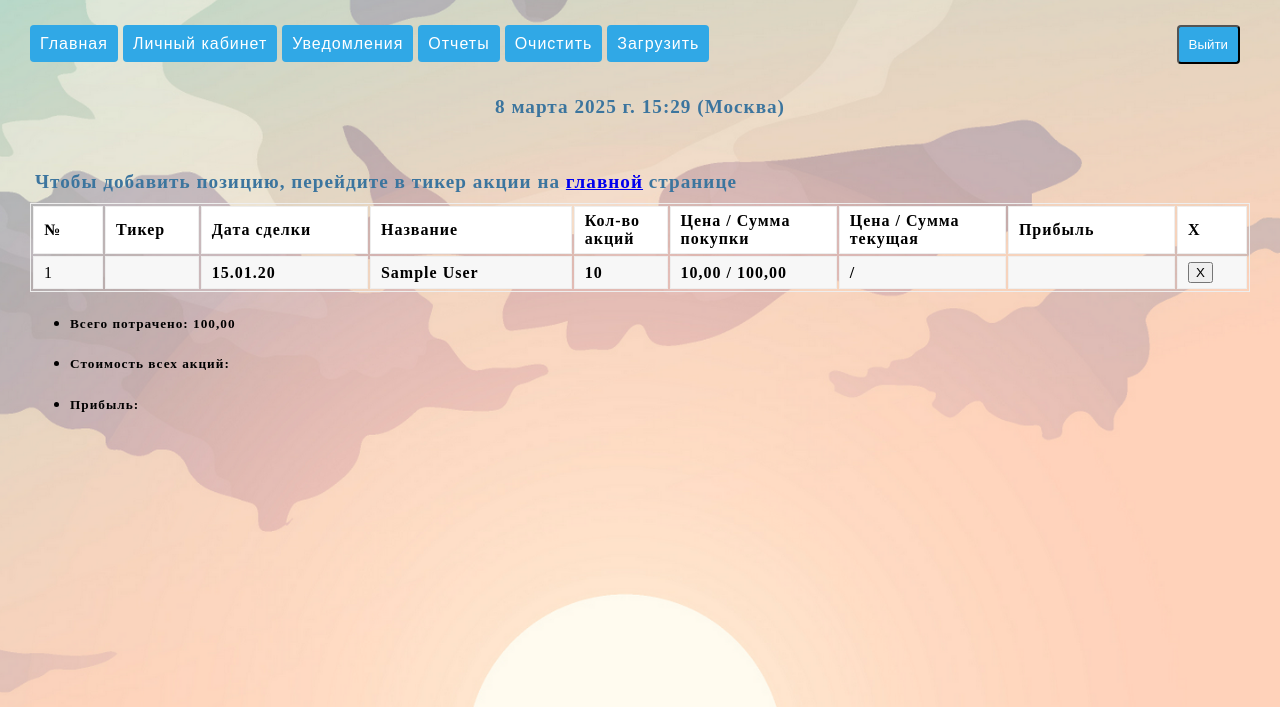
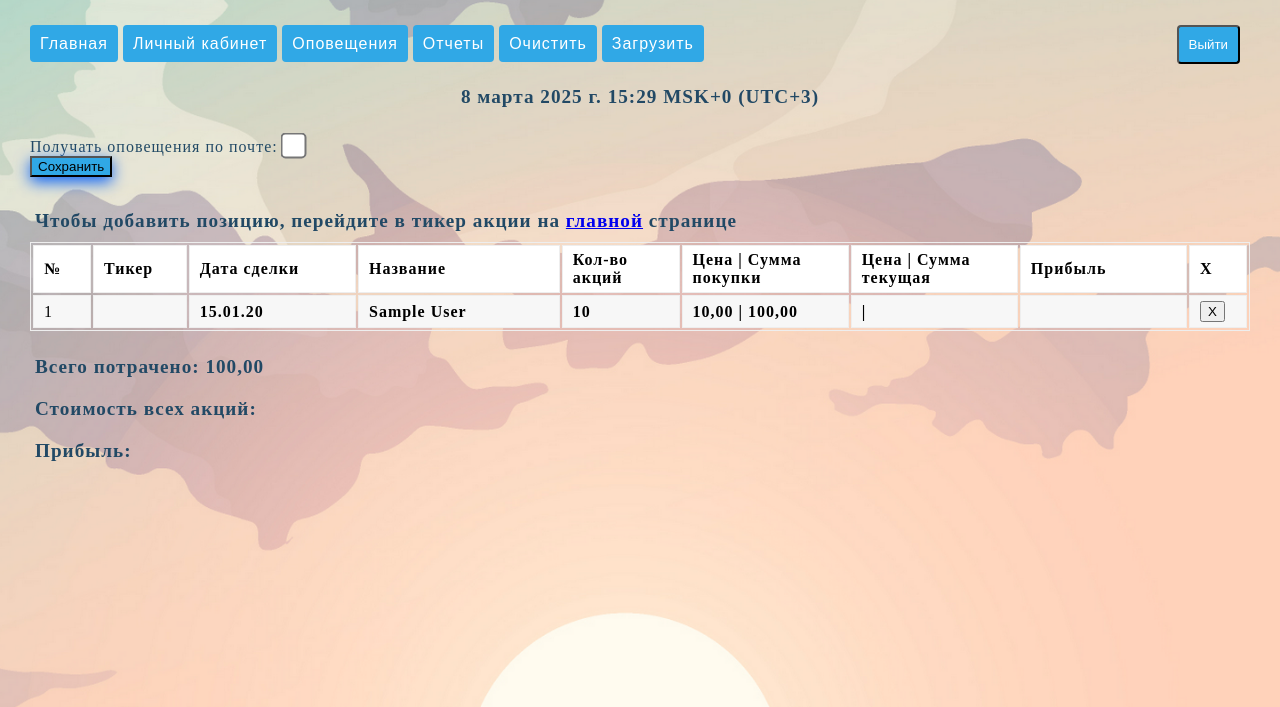
Before and after one commit to rebelbek/my_first_django_project, a Django app: page /cabinet/ in a window 1280 px wide. Shown: the top 707 px of the page. Run offline with Django 4.2, Linux system fonts and the light colour scheme; a user stored in the database is signed in; tables that the repository leaves empty hold one stand-in row (values such as "Sample post"); parts of the project's set-up code (start-up, migrations or seed data) failed here and were passed over.

Commit message:
Добавил возможность включения оповещения по почте и немного изменил внешний вид

```diff
--- a/app/notifications/templates/notifications/notifications.html
+++ b/app/notifications/templates/notifications/notifications.html
@@ -9,7 +9,7 @@
 <body>
 {% include 'includes/navbar_top.html' %}
 <br><br>
-<h2>Ваши уведомления:</h2>
+<h2>Ваши оповещения:</h2>
 <table>
     <tr>
         <td><form action="{% url 'notifications_read' %}" method="POST">
--- a/app/static/css/base.css
+++ b/app/static/css/base.css
@@ -9,11 +9,11 @@
 }
 
 p{
-    color: #6464d2;
+    color: #224965;
 }
 
 form {
-    color: #6464d2;
+    color: #224965;
 }
 
 input[type="checkbox"] {
@@ -33,7 +33,7 @@
 
 h2{
     width:90%;
-    color: #3c759e;
+    color: #224965;
     font-size: 2rem;
     -webkit-text-stroke: 0.5px black;
     text-stroke: 1px #6b62ba;
@@ -44,9 +44,9 @@
 }
 
 h3{
-    color: #3c759e;
+    color: #224965;
     font-size: 1.2rem;
-    margin: 20px auto 5px;
+    margin: 10px auto 5px;
     padding: 5px;
     border-radius: 5px;
 }
@@ -121,7 +121,7 @@
 }
 
 aside {
-    color: #6464d2;
+    color: #224965;
     -webkit-text-stroke: 0.3px black;
     margin: 1px;
     padding:5px;
@@ -132,7 +132,7 @@
 }
 
 article {
-    color: #6464d2;
+    color: #224965;
     background-color: transparent;
     padding: 20px;
     width: 40%;
@@ -161,7 +161,7 @@
 }
 
 .form-style label {
-    color: #6464d2;
+    color: #224965;
     font-weight: bold;
     display: block;
     margin-bottom: 0.3rem;
--- a/app/stocks/models.py
+++ b/app/stocks/models.py
@@ -35,7 +35,7 @@
     open = models.FloatField(null=True)
     low = models.FloatField(null=True)
     high = models.FloatField(null=True)
-    last = models.FloatField(null=True)
+    last = models.FloatField(null=True, blank=True, default='')
     value = models.FloatField(null=True)
     value_usd = models.FloatField(null=True)
     waprice = models.FloatField(null=True)
@@ -61,6 +61,8 @@
         CronLogs.objects.create(func='stocks_update')
         stocks_fields = get_stocks_dict(list(cls.__dict__.keys()))
         for item in stocks_fields:
+            if item['last'] is None:
+                del item['last']
             cls.objects.update_or_create(secid=item['secid'], defaults=item)
 
     @classmethod
--- a/app/stocks/templates/stocks/stocks.html
+++ b/app/stocks/templates/stocks/stocks.html
@@ -9,9 +9,9 @@
 <body>
 {% include 'includes/navbar_top.html' %}
 <br><br>
-    <h3 style="text-align: center;">{{msc_time}} (Москва)</h3>
+    <h3 style="text-align: center;">{{msc_time}} MSK+0 (UTC+3)</h3>
      <a href="#top" id="back-to-top" class="back-to-top" title="Back to top">▲</a>
-<table>
+<table style="margin-left: auto; margin-right: auto;">
     <tr>
     <td><form action="{% url 'stocks_main' %}" method="GET">
         {{form.input.label_tag}}
@@ -21,9 +21,9 @@
     <td><form action="{% url 'stocks_main' %}">
         <button type="submit" class="btn3">Сброс</button>
     </form></td>
+    <td style="padding-left:10px;"><p>Всего акций: {{stocks_count}}</p></td>
     </tr>
 </table>
-<p>Всего акций: {{stocks_count}}</p>
 <table class="table">
     <tr>
     <td style="width: 5%;"><b>№</b></td>
--- a/app/templates/includes/navbar_top.html
+++ b/app/templates/includes/navbar_top.html
@@ -5,9 +5,9 @@
     {% if user.is_active %}
         <li><a href="{% url 'cabinet' %}">Личный кабинет</a></li>
         {% if user.new_notifications %}
-            <li><a style="background: green" href="{% url 'notifications' %}">Уведомления</a></li>
+            <li><a style="background: green" href="{% url 'notifications' %}">Оповещения</a></li>
         {% else %}
-            <li><a href="{% url 'notifications' %}">Уведомления</a></li>
+            <li><a href="{% url 'notifications' %}">Оповещения</a></li>
         {% endif %}
         <li><a href="{% url 'reports' %}">Отчеты</a></li>
         {% if user.is_admin %}
--- a/app/users/forms.py
+++ b/app/users/forms.py
@@ -50,3 +50,10 @@
         super(DealSetBorderForm, self).__init__(*args, **kwargs)
         self.fields['upper_border'].required = False
         self.fields['lower_border'].required = False
+
+
+class UserMailForm(forms.ModelForm):
+    class Meta:
+        model = User
+        fields = ['is_receive_mail']
+        labels = {'is_receive_mail': 'Получать оповещения по почте'}
--- a/app/users/signals.py
+++ b/app/users/signals.py
@@ -6,8 +6,8 @@
 
 
 @receiver(post_save, sender=User)
-def user_update(sender, instance, *args, **kwargs):
-    if not instance.is_verified:
+def user_update(sender, instance, created, *args, **kwargs):
+    if created:
         send_mail(subject='Подтвердите электронную почту',
             message='Нажмите на ссылку чтобы подтвердить вашу электронную почту: '
             'http://rebelbek.ru%s' % reverse('verify', kwargs={'uuid': str(instance.verification_uuid)}),
--- a/app/users/templates/users/cabinet.html
+++ b/app/users/templates/users/cabinet.html
@@ -17,23 +17,33 @@
         <button class="btn2" type="submit">Выйти</button>
     </form>
     <br><br>
-    <h3 style="text-align: center;">{{msc_time}} (Москва)</h3>
+    <h3 style="text-align: center;">{{msc_time}} MSK+0 (UTC+3)</h3>
     <br>
     {% if new_notification %}
         <h3>У вас есть непрочитанные уведомления !</h3>
     {% endif %}
+    {% if user.is_verified %}
+    <form action="" method="POST">
+        {% csrf_token %}
+        <div> {{form_user_mail}} </div>
+        <button type="submit" class="btn3">Сохранить</button>
+    </form>
+    {% else %}
+    <a href="{% url 'send_email_to_verify' %}">Подтвердите электронную почту</a>
+    {% endif %}
+    <br>
     <h3>Чтобы добавить позицию, перейдите в тикер акции на <a href="/">главной</a> странице</h3>
     <table class="table">
         <tr>
-            <td style="width: 4%";><b>№</b></td>
+            <td style="width: 3%";><b>№</b></td>
             <td style="width: 6%"><b>Тикер</b></td>
             <td><b>Дата сделки</b></td>
             <td style="width: 15%;"><b>Название</b></td>
-            <td style="width: 6%"><b>Кол-во акций</b></td>
-            <td><b>Цена / Сумма покупки</b></td>
-            <td><b>Цена / Сумма текущая</b></td>
+            <td style="width: 8%"><b>Кол-во акций</b></td>
+            <td><b>Цена | Сумма покупки</b></td>
+            <td><b>Цена | Сумма текущая</b></td>
             <td><b>Прибыль</b></td>
-            <td style="width: 4%"><b>X</b></td>
+            <td style="width: 3%"><b>X</b></td>
         </tr>
         {% for deal in deals %}
         <tr>
@@ -46,8 +56,8 @@
                 <td><b>{{deal.stock.shortname}}</b></td>
             {% endif %}
             <td><b>{{deal.quantity}}</b></td>
-            <td><b>{{deal.buy_price|floatformat:2}} / {{deal.cost|floatformat:2}}</b></td>
-            <td><b>{{deal.stock.last|floatformat:2}} / {{deal.value|floatformat:2}}</b></td>
+            <td><b>{{deal.buy_price|floatformat:2}} | {{deal.cost|floatformat:2}}</b></td>
+            <td><b>{{deal.stock.last|floatformat:2}} | {{deal.value|floatformat:2}}</b></td>
             {% if deal.profit > 0 %}
                 <td style="background-color: #4eb45a"><b>{{deal.profit|floatformat:2}}</b></td>
             {% elif deal.profit < 0 %}
@@ -65,11 +75,10 @@
         {% endfor %}
     </table>
 
-    <ul>
-        <li><h5>Всего потрачено: {{agg.cost__sum|floatformat:2}}</h5></li>
-        <li><h5>Стоимость всех акций: {{agg.value__sum|floatformat:2}}</h5></li>
-        <li><h5>Прибыль: {{agg.profit__sum|floatformat:2}}</h5></li>
-    </ul>
+    <h3>Всего потрачено: {{agg.cost__sum|floatformat:2}}</h3>
+    <h3>Стоимость всех акций: {{agg.value__sum|floatformat:2}}</h3>
+    <h3>Прибыль: {{agg.profit__sum|floatformat:2}}</h3>
+
 <script src="{% static 'js/htmx.min.js' %}" defer></script>
 </body>
 </html>
--- a/app/users/templates/users/deal_detail.html
+++ b/app/users/templates/users/deal_detail.html
@@ -9,7 +9,7 @@
 <body>
     {% include 'includes/navbar_top.html' %}
     <br><br>
-    <h2>{{deal}}</h2>
+    <h2>{{deal.stock.secname}}</h2>
     <form action="{% url 'stock_update' deal.stock.secid %}" method="POST">
         {% csrf_token %}
         <button class="btn2">Обновить данные</button>
--- a/app/users/urls.py
+++ b/app/users/urls.py
@@ -3,10 +3,12 @@
 
 urlpatterns = [
     path('', views.cabinet, name='cabinet'),
-    path('', include('django.contrib.auth.urls')),
-    path('check-borders', views.check_borders, name='check_borders'),
     path('signup/', views.SignUp.as_view(), name='signup'),
     path('password-reset/', views.MyPasswordResetView.as_view(), name='password_reset'),
+    path('', include('django.contrib.auth.urls')),
+    path('send-email-to-verify', views.send_email_to_verify, name='send_email_to_verify'),
+    path('send-email-to-verify/done', views.send_email_to_verify_done, name='send_email_to_verify_done'),
+    path('check-borders', views.check_borders, name='check_borders'),
     path('deal-detail/<int:pk>', views.deal_detail, name='deal_detail'),
     path('deal-add/<str:secid>', views.deal_add, name='deal_add'),
     path('stocks-add/<int:pk>', views.stocks_add, name='stocks_add'),
--- a/app/users/views.py
+++ b/app/users/views.py
@@ -1,9 +1,10 @@
 import datetime
+from django.core.mail import send_mail
 from django.contrib.auth.views import PasswordResetView
 from django.shortcuts import render, get_object_or_404
 from django.http import HttpResponseRedirect
 from django.urls import reverse, reverse_lazy
-from .forms import CustomUserCreationForm
+from .forms import CustomUserCreationForm, UserMailForm
 from django.views.generic.edit import CreateView
 from django.contrib.auth.decorators import login_required
 from django.db.models import F, Sum
@@ -69,8 +70,14 @@
 
 @login_required
 def cabinet(request):
+    user = request.user
     form = DealForm()
-    user = request.user
+    if request.method == 'POST':
+        form_user_mail = UserMailForm(request.POST, instance=user)
+        if form_user_mail.is_valid():
+            form_user_mail.save()
+    else:
+        form_user_mail = UserMailForm()
     deals = user.dealinfo_set.all().annotate(
         cost=F('quantity') * F('buy_price'),
         value=F('quantity') * F('stock__last'),
@@ -82,6 +89,7 @@
     context = {'form': form,
                'user': user,
                'deals': deals,
+               'form_user_mail': form_user_mail,
                'new_notification': new_notification,
                'agg': agg,
                'msc_time': date_moscow}
@@ -126,6 +134,22 @@
 class MyPasswordResetView(PasswordResetView):
     template_name = "registration/password_reset.html"
 
+
+def send_email_to_verify(request):
+    user = request.user
+    send_mail(subject='Подтвердите электронную почту',
+              message='Нажмите на ссылку чтобы подтвердить вашу электронную почту: '
+                      'http://rebelbek.ru%s' % reverse('verify', kwargs={'uuid': str(user.verification_uuid)}),
+              from_email='rebelbek.stocks@mail.ru',
+              recipient_list=[user.email],
+              fail_silently=False)
+    redirect_url = reverse('send_email_to_verify_done')
+    return HttpResponseRedirect(redirect_url)
+
+
+def send_email_to_verify_done(request):
+    return render(request, 'users/send_email_to_verify_done.html')
+
 def verify(request, uuid):
     try:
         user = User.objects.get(verification_uuid=uuid, is_verified=False)
```
Also changed, not shown: app/users/models.py (+17 -14 lines), app/users/templates/users/send_email_to_verify_done.html (added, +14 -0 lines), app/stocks/migrations/0002_alter_stocks_last.py (added), app/users/migrations/0004_remove_user_first_name_remove_user_last_name_and_more.py (added).
